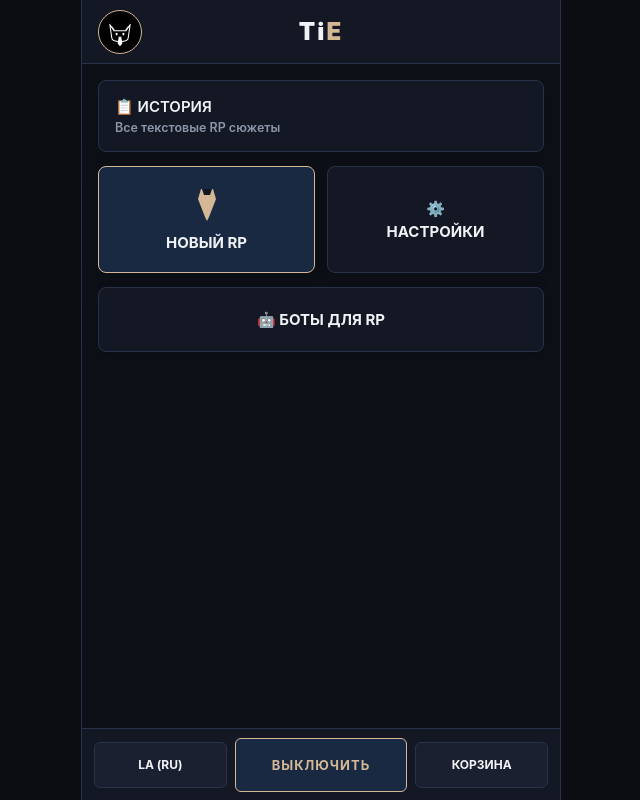
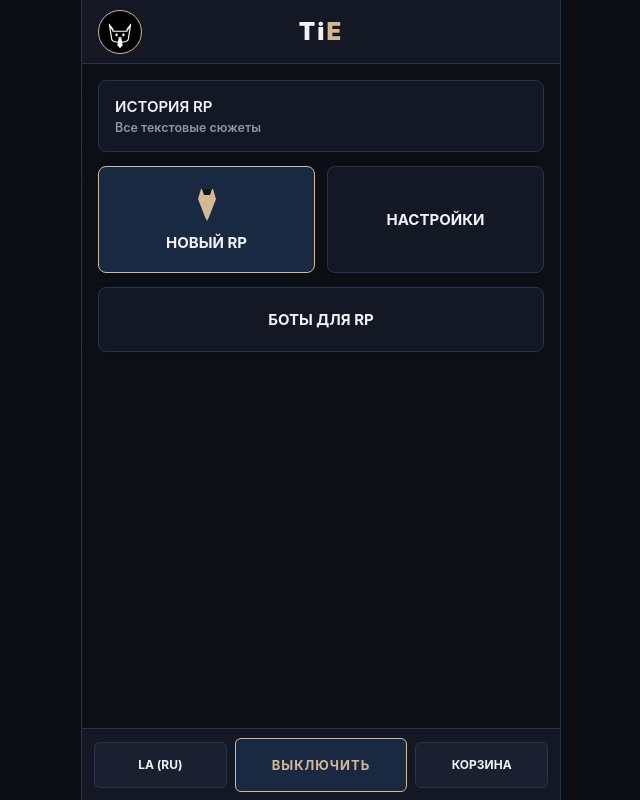
Before and after one commit to medunovageorgina-boop/TiE-app, a plain HTML site: page index.html in a window 1280 px wide. Shown: the whole page, without its empty margins (319-959 px from the left). Drawn offline with Linux system fonts and the light colour scheme.

Commit message:
Update index.html

```diff
--- a/index.html
+++ b/index.html
@@ -74,8 +74,8 @@
     }
 
     .avatar-circle svg {
-      width: 34px;
-      height: 34px;
+      width: 38px;
+      height: 38px;
     }
 
     .brand-logo {
@@ -109,7 +109,7 @@
       display: flex;
     }
 
-    /* КРАСИВЫЕ КНОПКИ ГЛАВНОГО МЕНЮ */
+    /* СТРОГИЕ КНОПКИ */
     .btn-card {
       background: var(--bg-card);
       border: 1px solid var(--border);
@@ -153,7 +153,7 @@
       margin-bottom: 6px;
     }
 
-    /* НИЖНЯЯ ПАНЕЛЬ С ВЫКЛЮЧАТЕЛЕМ */
+    /* НИЖНЯЯ ПАНЕЛЬ */
     nav {
       height: 72px;
       background: var(--bg-card);
@@ -189,7 +189,7 @@
       letter-spacing: 1px;
     }
 
-    /* МОДАЛЬНЫЕ ОКНА И ФОРМЫ */
+    /* МОДАЛЬНЫЕ ОКНА */
     .modal-overlay {
       display: none;
       position: absolute;
@@ -239,7 +239,7 @@
       letter-spacing: 0.5px;
     }
 
-    /* БАББЛЫ ЧАТА С ЖАЛОБАМИ И ПРАВКАМИ */
+    /* БАББЛЫ ЧАТА */
     .chat-container {
       flex: 1;
       display: flex;
@@ -306,16 +306,21 @@
 <body>
 
 <div class="app-container">
-  <!-- ШАПКА -->
+  <!-- ШАПКА ПРИЛОЖЕНИЯ С КОТОМ В КРУГЕ -->
   <header>
     <div class="avatar-circle" onclick="openPage('settings')">
-      <svg viewBox="0 0 100 100" fill="none">
-        <path d="M 20,28 L 32,46 L 68,46 L 80,28 L 74,68 C 74,82 26,82 26,68 Z" fill="#000000" stroke="#ffffff" stroke-width="3" stroke-linejoin="round"/>
-        <path d="M 26,33 L 34,44" stroke="#ffffff" stroke-width="2"/>
-        <path d="M 74,33 L 66,44" stroke="#ffffff" stroke-width="2"/>
-        <ellipse cx="40" cy="56" rx="3" ry="4" fill="#ffffff"/>
-        <ellipse cx="60" cy="56" rx="3" ry="4" fill="#ffffff"/>
-        <path d="M 46,68 L 54,68 L 57,84 L 50,92 L 43,84 Z" fill="#ffffff"/>
+      <svg viewBox="0 0 100 100" fill="none" xmlns="http://www.w3.org/2000/svg">
+        <!-- Голова и ушки кота -->
+        <path d="M 22,30 L 32,48 L 68,48 L 78,30 L 72,68 C 72,80 28,80 28,68 Z" fill="#000000" stroke="#ffffff" stroke-width="3" stroke-linejoin="round"/>
+        <!-- Внутренняя линия ушей -->
+        <path d="M 27,35 L 33,45" stroke="#ffffff" stroke-width="2"/>
+        <path d="M 73,35 L 67,45" stroke="#ffffff" stroke-width="2"/>
+        <!-- Глаза -->
+        <ellipse cx="41" cy="57" rx="3" ry="4" fill="#ffffff"/>
+        <ellipse cx="59" cy="57" rx="3" ry="4" fill="#ffffff"/>
+        <!-- Белый галстук -->
+        <path d="M 46,68 L 54,68 L 57,85 L 50,93 L 43,85 Z" fill="#ffffff"/>
+        <!-- Узел галстука -->
         <polygon points="45,64 55,64 53,68 47,68" fill="#ffffff"/>
       </svg>
     </div>
@@ -328,8 +333,8 @@
     <!-- ГЛАВНОЕ МЕНЮ -->
     <div id="p-home" class="page active">
       <button class="btn-card" onclick="openPage('history')">
-        <span>📋 ИСТОРИЯ</span>
-        <small style="color:var(--text-muted)">Все текстовые RP сюжеты</small>
+        <span>ИСТОРИЯ RP</span>
+        <small style="color:var(--text-muted)">Все текстовые сюжеты</small>
       </button>
 
       <div class="grid-2">
@@ -341,13 +346,12 @@
           <strong>НОВЫЙ RP</strong>
         </button>
         <button class="btn-card" onclick="openPage('settings')" style="justify-content:center; align-items:center; text-align:center;">
-          <span>⚙️</span>
           <strong>НАСТРОЙКИ</strong>
         </button>
       </div>
 
       <button class="btn-card" onclick="openPage('bots')" style="padding:22px; text-align:center; align-items:center;">
-        <strong>🤖 БОТЫ ДЛЯ RP</strong>
+        <strong>БОТЫ ДЛЯ RP</strong>
       </button>
     </div>
 
@@ -399,7 +403,7 @@
           <strong id="chat-title-text">Потерянная расчёска</strong><br>
           <small style="color:var(--accent-beige)">Нажмите для изменения параметров</small>
         </div>
-        <span style="font-size:16px;">✏️</span>
+        <span style="font-size:12px; color:var(--accent-beige);">[ПРАВКА]</span>
       </div>
 
       <div class="chat-container" id="chat-messages-box"></div>
@@ -530,7 +534,7 @@
           <strong>${item.name}</strong><br>
           <small style="color:var(--text-muted);">${item.date}</small>
         </div>
-        <button onclick="moveToTrash(${item.id})" style="background:var(--danger); border:none; color:#fff; padding:8px 12px; border-radius:4px; cursor:pointer;">🗑</button>
+        <button onclick="moveToTrash(${item.id})" style="background:var(--danger); border:none; color:#fff; padding:8px 12px; border-radius:4px; cursor:pointer;">Удалить</button>
       `;
       box.appendChild(card);
     });
@@ -554,7 +558,7 @@
           ${m.text}
           ${isBot ? `
             <div class="msg-actions">
-              <button class="report-btn" onclick="reportMessage(${idx})">⚠️ Жалоба</button>
+              <button class="report-btn" onclick="reportMessage(${idx})">Жалоба</button>
               <span style="color:var(--accent-beige)">Правки: ${m.edits || 0}/9</span>
             </div>
           ` : ''}
@@ -634,7 +638,7 @@
     publicBots.forEach(bot => {
       box.innerHTML += `
         <div class="btn-card">
-          <strong>🤖 ${bot.name}</strong>
+          <strong>${bot.name}</strong>
           <small style="color:var(--text-muted)">${bot.desc}</small>
         </div>
       `;
```
